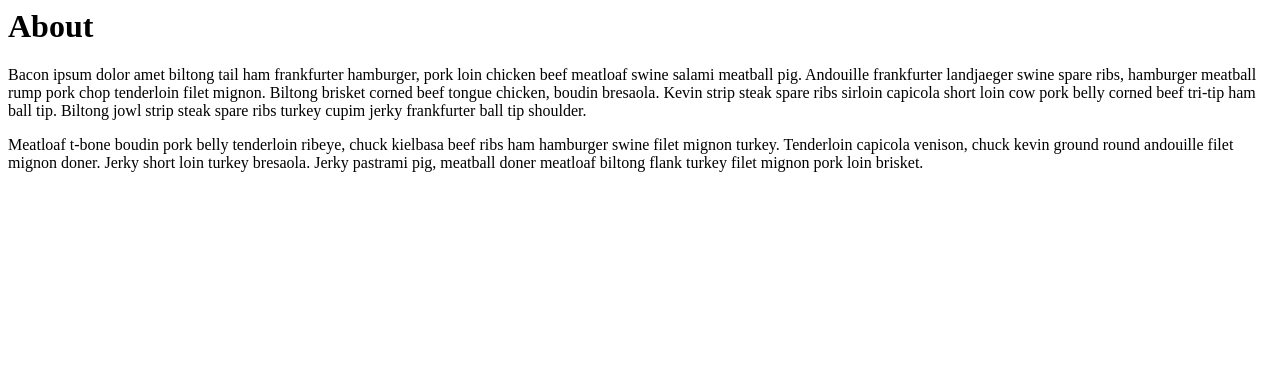
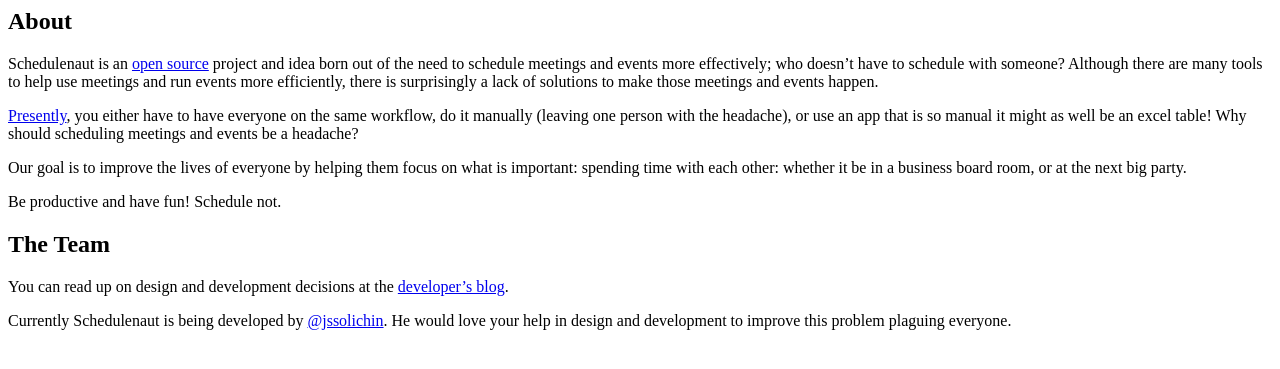
Before and after one commit to jssolichin/schedulenaut, a Node project: template source/jade/partials/about.jade in a window 1280 px wide. Shown: the top 369 px of the page. Run offline with Node 20 templates, Linux system fonts and the light colour scheme; the template is opened without the code that fills it, so the values that code supplies are empty.

Commit message:
About page

```diff
--- a/source/jade/partials/about.jade
+++ b/source/jade/partials/about.jade
@@ -1,3 +1,18 @@
-h1 About
-p Bacon ipsum dolor amet biltong tail ham frankfurter hamburger, pork loin chicken beef meatloaf swine salami meatball pig. Andouille frankfurter landjaeger swine spare ribs, hamburger meatball rump pork chop tenderloin filet mignon. Biltong brisket corned beef tongue chicken, boudin bresaola. Kevin strip steak spare ribs sirloin capicola short loin cow pork belly corned beef tri-tip ham ball tip. Biltong jowl strip steak spare ribs turkey cupim jerky frankfurter ball tip shoulder.
-p Meatloaf t-bone boudin pork belly tenderloin ribeye, chuck kielbasa beef ribs ham hamburger swine filet mignon turkey. Tenderloin capicola venison, chuck kevin ground round andouille filet mignon doner. Jerky short loin turkey bresaola. Jerky pastrami pig, meatball doner meatloaf biltong flank turkey filet mignon pork loin brisket.
+article.middle.text
+    h1 About
+    p Schedulenaut is an&nbsp;
+        a(href="http://github.com/jssolichin/schedulenaut") open source
+        |  project and idea born out of the need to schedule meetings and events more effectively; who doesn’t have to schedule with someone? Although there are many tools to help use meetings and run events more efficiently, there is surprisingly a lack of solutions to make those meetings and events happen.
+    p
+        a(href="http://blog.schedulenaut.com/competitive-analysis/") Presently
+        | , you either have to have everyone on the same workflow, do it manually (leaving one person with the headache), or use an app that is so manual it might as well be an excel table! Why should scheduling meetings and events be a headache?
+    p Our goal is to improve the lives of everyone by helping them focus on what is important: spending time with each other: whether it be in a business board room, or at the next big party.
+    p Be productive and have fun! Schedule not.
+
+    h2 The Team
+    p You can read up on design and development decisions at the&nbsp;
+        a(href="http://blog.schedulenaut.com") developer’s blog
+        | .
+    p Currently Schedulenaut is being developed by&nbsp;
+        a(href="http://twitter.com/jssolichin") @jssolichin
+        | . He would love your help in design and development to improve this problem plaguing everyone.
```
Also changed, not shown: source/less/style.less (+14 -10 lines).
